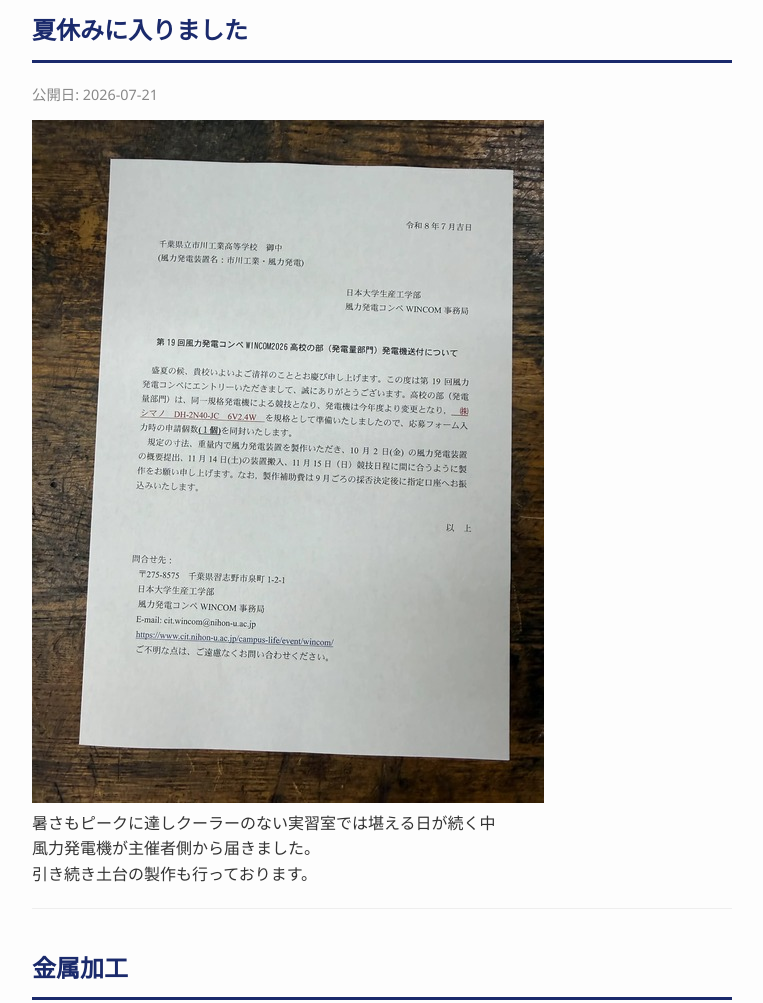
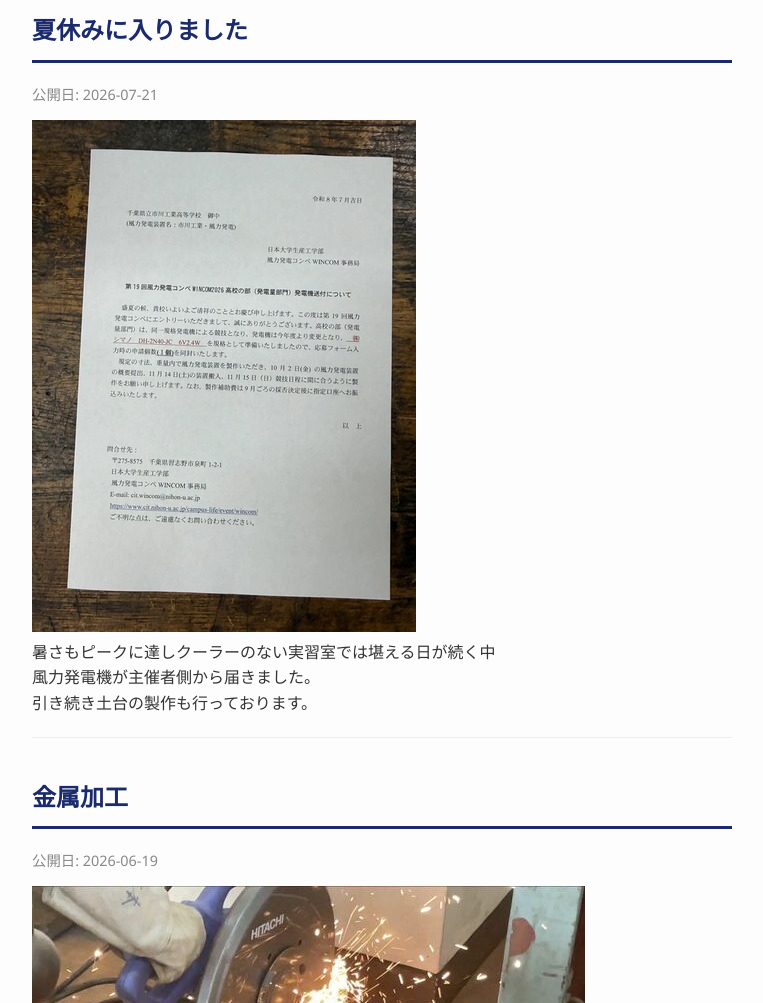
Before and after one commit to Xkot28/ichikawaTHS_Blog, a plain HTML site: page index.html in a window 1280 px wide. Shown: the part 5040-6043 px from the top of the page, without its empty margins (258-1021 px from the left). Drawn offline with Linux system fonts and the light colour scheme.

Commit message:
Update index.html

```diff
--- a/index.html
+++ b/index.html
@@ -53,7 +53,7 @@
          <article style='margin-bottom: 40px; border-bottom: 1px solid #eee; padding-bottom: 20px;'>
             <h2>夏休みに入りました</h2>
             <p style='color: #888; font-size: 0.9rem;'>公開日: 2026-07-21</p>
-            <img src="Image_20260717 (1).jpg" >
+            <img src="2026011201226.jpg" >
             <div class='post-body'>暑さもピークに達しクーラーのない実習室では堪える日が続く中<br>風力発電機が主催者側から届きました。<br>引き続き土台の製作も行っております。</div>
         </article>
         <article style='margin-bottom: 40px; border-bottom: 1px solid #eee; padding-bottom: 20px;'>
@@ -65,17 +65,14 @@
         <article style='margin-bottom: 40px; border-bottom: 1px solid #eee; padding-bottom: 20px;'>
             <h2>Blog投稿開始</h2>
             <p style='color: #888; font-size: 0.9rem;'>公開日: 2026-06-19</p>
-
             <div class='post-body'>本日より試験的にBlogを始めました<br>これから順次投稿します。</div>
         </article>
-
         <article style='margin-bottom: 40px; border-bottom: 1px solid #eee; padding-bottom: 20px;'>
             <h2>test</h2>
             <p style='color: #888; font-size: 0.9rem;'>公開日: 2026-06-19</p>
             <img src="20260619-01.jpeg">
             <div class='post-body'>test</div>
         </article>
-
     </main>
     <footer class="site-footer">
         <p>&copy; 2026 千葉県立市川工業高等学校 E3A 3Group</p>
```
